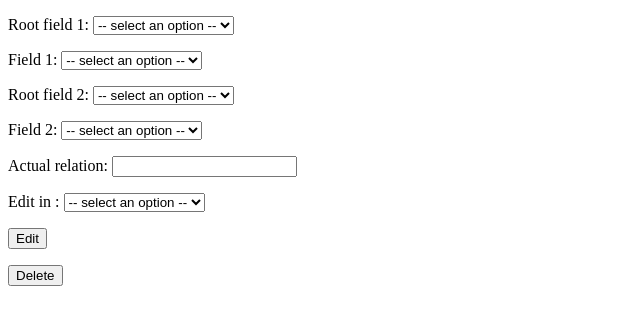
After one commit to Houdaaaa/CSClassify, a Flask app: template db_app/templates/edit_relation.html in a window 1280 px wide. The commit adds this page. Shown: the top 325 px of the page, without its empty margins (0-640 px from the left). Run offline with Flask 2, Linux system fonts and the light colour scheme; the template is opened without the code that fills it: values that come from a table or form of the project are taken from there, others are empty.

Commit message:
edit relationship functionnality

```diff
--- a/db_app/forms.py
+++ b/db_app/forms.py
@@ -49,6 +49,25 @@ class AddFieldForm(FlaskForm):
                                choices=[("", "-- select an option --")])  # enlever DataRequired
     submit = SubmitField('Submit')
 
+
+class EditRelForm(FlaskForm):
+    root_field1 = SelectField('Root field 1', choices=[("", "-- select an option --")], validators=[DataRequired()])
+    root_field2 = SelectField('Root field 2', choices=[("", "-- select an option --")], validators=[DataRequired()])
+    field1 = SelectField('Field 1', choices=[("", "-- select an option --")], validators=[DataRequired()])
+    field2 = SelectField('Field 2', choices=[("", "-- select an option --")], validators=[DataRequired()])
+    type_rel = SelectField('Edit in ',
+                           choices=[("", "-- select an option --"), ('include', 'include'), ('concerns', 'concerns')])
+    actual_rel = StringField('Actual relation', render_kw={'readonly': True})
+
+    edit = SubmitField('Edit')
+    delete = SubmitField('Delete')
+
+    def validate_actual_rel(self, actual_rel):
+        if actual_rel.data == '':
+            raise ValidationError('There is no relationship between the two fields. '
+                                  ' Please select two fields that are related to each other. ')
+
+
 class EditFieldForm(FlaskForm):
     #level = SelectField('Field level', choices=[(1,1), (2,2), (3,3)])
     root = SelectField('Root', choices=[("", "-- select an option --")], validators=[DataRequired()])
--- /dev/null
+++ b/db_app/static/edit_rel.js
@@ -0,0 +1,120 @@
+$(function($) {
+  $('#root_field1').change(function(event){
+    var root_id = $(this).val();
+    var root_name = $( "#root_field1 option:selected" ).text();
+
+    //Ajax Request
+    $.getJSON(
+        '/get_fields' + '/' + root_id,
+        function(data){
+
+            //Remove old options
+            $('#field1').find('option').remove();
+
+            //add root first
+             $('#field1').append(
+                    $('<option>', {
+                        value: root_id,
+                        text: root_name + ' (root)'
+                    })
+             );
+
+            //Add new items
+            $.each(data, function(key, val){
+                var option_item = '<option value="' + val['uuid'] + '">'+ val['name'] + '</option>'
+                //$('#fields').append(option_item);
+                //$('#fields').append(val['uuid'], val['name']);
+                $('#field1').append(
+                    $('<option>', {
+                        value: val['uuid'],
+                        text: val['name']
+                    })
+                );
+            });
+        }
+    );
+  });
+
+
+
+
+  $('#root_field2').change(function(event){
+    var root_id = $(this).val();
+    var root_name = $( "#root_field2 option:selected" ).text();
+
+    //Ajax Request
+    $.getJSON(
+        '/get_fields' + '/' + root_id,
+        function(data){
+
+            //Remove old options
+            $('#field2').find('option').remove();
+
+            //add root first
+             $('#field2').append(
+                    $('<option>', {
+                        value: root_id,
+                        text: root_name + ' (root)'
+                    })
+             );
+
+            //Add new items
+            $.each(data, function(key, val){
+                var option_item = '<option value="' + val['uuid'] + '">'+ val['name'] + '</option>'
+                $('#field2').append(
+                    $('<option>', {
+                        value: val['uuid'],
+                        text: val['name']
+                    })
+                );
+            });
+        }
+    );
+  });
+
+
+
+  $('#field1').change(function(event){
+    var field1_id = $(this).val();
+    var field2_id = $( "#field2 option:selected" ).val();
+    if (field2_id != ""){
+        //Ajax Request
+        $.getJSON(
+            '/get_rel' + '/' + field1_id + '/' + field2_id,
+            function(data){ //data = un string avec la bonne relation entre field1 et field2
+                console.log(data);
+                if(data.length === 0){
+                    console.log(data.length);
+                    $('#actual_rel').attr("value", '');
+                }
+                else{
+                    $('#actual_rel').attr("value", data[0]['type']);
+                }
+            }
+        );
+    }
+  });
+
+
+  $('#field2').change(function(event){
+    var field2_id = $(this).val();
+    var field1_id = $( "#field1 option:selected" ).val();
+    if (field1_id != ""){
+        //Ajax Request
+        $.getJSON(
+            '/get_rel' + '/' + field1_id + '/' + field2_id,
+            function(data){ //data = un string avec la bonne relation entre field1 et field2
+                if(data.length === 0){
+                    $('#actual_rel').attr("value", '');
+                }
+                else{
+                    $('#actual_rel').attr("value", data[0]['type']);
+                }
+            }
+        );
+    }
+  });
+
+
+
+});
--- a/db_app/templates/classification.html
+++ b/db_app/templates/classification.html
@@ -95,7 +95,7 @@
 
     {% if is_user_classification %}
         <a href="/edit_field/{{uuid_classification}}" class="btn btn-info" role="button">Edit/delete field</a>
-        <a href="" class="btn btn-info" role="button">Edit/delete relation</a>
+        <a href="/edit_relation/{{uuid_classification}}" class="btn btn-info" role="button">Edit/delete relation</a>
         <a href="/add_field/{{uuid_classification}}" class="btn btn-info" role="button">Add field</a>
         <a href="" class="btn btn-info" role="button">Add relation</a>
         <a href="" class="btn btn-info" role="button">Add subgraph</a>
--- /dev/null
+++ b/db_app/templates/edit_relation.html
@@ -0,0 +1,64 @@
+<!DOCTYPE html>
+<html lang="en">
+<head>
+    <meta charset="UTF-8">
+    <title>Title</title>
+</head>
+<body>
+    <form action="" method="post" >
+        {{ form.hidden_tag() }}
+
+        <p>
+            {{ form.root_field1.label }}:
+            {{ form.root_field1 }}<br>
+            {% for error in form.root_field1.errors %}
+            <span style="color: red;">[{{ error }}]</span>
+            {% endfor %}
+        </p>
+
+        <p>
+            {{ form.field1.label }}:
+            {{ form.field1 }}<br>
+            {% for error in form.field1.errors %}
+            <span style="color: red;">[{{ error }}]</span>
+            {% endfor %}
+        </p>
+
+        <p>
+            {{ form.root_field2.label }}:
+            {{ form.root_field2 }}<br>
+            {% for error in form.root_field2.errors %}
+            <span style="color: red;">[{{ error }}]</span>
+            {% endfor %}
+        </p>
+
+        <p>
+            {{ form.field2.label }}:
+            {{ form.field2 }}<br>
+            {% for error in form.field2.errors %}
+            <span style="color: red;">[{{ error }}]</span>
+            {% endfor %}
+        </p>
+        <p>
+            {{ form.actual_rel.label }}:
+            {{ form.actual_rel }}<br>
+            {% for error in form.actual_rel.errors %}
+            <span style="color: red;">[{{ error }}]</span>
+            {% endfor %}
+        </p>
+        <p>
+            {{ form.type_rel.label }}:
+            {{ form.type_rel }}<br>
+            {% for error in form.type_rel.errors %}
+            <span style="color: red;">[{{ error }}]</span>
+            {% endfor %}
+        </p>
+
+        <p>{{ form.edit() }}</p>
+        <p>{{ form.delete() }}</p>
+
+    </form>
+<script src="https://ajax.googleapis.com/ajax/libs/jquery/3.4.1/jquery.min.js"></script>
+<script type="text/javascript" src="{{ url_for('static', filename='edit_rel.js')}}"></script>
+</body>
+</html>
--- a/db_app/views.py
+++ b/db_app/views.py
@@ -3,11 +3,11 @@ from werkzeug.urls import url_parse
 from werkzeug.utils import redirect
 from models import *
 from flask import render_template, url_for, request, jsonify
-from forms import LoginForm, RegistrationForm, EditFieldForm, AddClassificationForm, AddFieldForm
+from forms import *
 from wtforms.validators import DataRequired
 
 # Database.database_creation()
-
+Database.find_rel("cac98850-60af-11ea-b055-defb489c9703", "cb7f1cb0-60af-11ea-b055-defb489c9703")
 #Spécial Editx + buzz words
 #Aller chercher le graph spécifique à Editx pour ça ?
 @app.route('/', defaults={'bw': 'Cloud computing'})  # to pre-select a buzz word
@@ -161,6 +161,44 @@ def add_field(classification_uuid):
     return render_template('add_field.html', form=form)
 
 
+@app.route('/edit_relation/<classification_uuid>', methods=['GET', 'POST'])
+@login_required
+def edit_relation(classification_uuid):
+    form = EditRelForm()
+
+    root_fields = Database.find_root_fields()
+    all_fields = Database.find_all_fieldsss()
+    form.root_field1.choices += [(root_field['uuid'], root_field['name']) for root_field in root_fields]
+    form.field1.choices += [(field['uuid'], field['name']) for field in all_fields]
+    form.root_field2.choices += [(root_field['uuid'], root_field['name']) for root_field in root_fields]
+    form.field2.choices += [(field['uuid'], field['name']) for field in all_fields]
+
+    if form.delete.data:
+        if form.validate_on_submit(): #validation in form.py est suffisante?
+            uuid_field1 = form.field1.data
+            uuid_field2 = form.field2.data
+            rel = form.actual_rel.data
+            req = Database.delete_relation_request(uuid_field1, uuid_field2, rel)
+            mongo.db.Classification.update_one({'_id': ObjectId(classification_uuid)},
+                                               {"$push": {'logs': {'timestamp': datetime.utcnow(), 'request': req}}},
+                                               upsert=False)
+            return redirect(url_for('my_classifications', user=current_user.get_username()))
+    if form.edit.data:
+        form.type_rel.validators = [DataRequired()]
+        if form.validate_on_submit():
+            uuid_field1 = form.field1.data
+            uuid_field2 = form.field2.data
+            new_rel = form.type_rel.data
+
+            req = Database.edit_rel_request(uuid_field1, uuid_field2, form.actual_rel.data, new_rel)
+            mongo.db.Classification.update_one({'_id': ObjectId(classification_uuid)},
+                                               {"$push": {'logs': {'timestamp': datetime.utcnow(), 'request': req}}},
+                                               upsert=False)
+            # upsert parameter will insert instead of updating if the post is not found in the database.
+            return redirect(url_for('my_classifications', user=current_user.get_username()))  # bonne page?
+
+    return render_template('edit_relation.html', form=form)
+
 @app.route('/edit_field/<classification_uuid>', methods=['GET', 'POST'])
 @login_required
 def edit_field(classification_uuid):
@@ -173,13 +211,14 @@ def edit_field(classification_uuid):
     form.fields.choices += [(field['uuid'], field['name']) for field in all_fields]
 
     if form.delete.data:
-        uuid_field = form.fields.data
-        req = Database.delete_field_request(uuid_field)
-        timestamp = datetime.utcnow()
-        mongo.db.Classification.update_one({'_id': ObjectId(classification_uuid)},
-                                           {"$push": {'logs': {'timestamp': timestamp, 'request': req}}},
-                                           upsert=False)
-        return redirect(url_for('all_classifications'))  # redirect to la même page? pour autre modification
+        if form.validate_on_submit():
+            uuid_field = form.fields.data
+            req = Database.delete_field_request(uuid_field)
+            timestamp = datetime.utcnow()
+            mongo.db.Classification.update_one({'_id': ObjectId(classification_uuid)},
+                                               {"$push": {'logs': {'timestamp': timestamp, 'request': req}}},
+                                               upsert=False)
+            return redirect(url_for('all_classifications'))  # redirect to la même page? pour autre modification
 
     if form.edit.data:
         form.new_field.validators = [DataRequired()]
@@ -200,11 +239,20 @@ def edit_field(classification_uuid):
 @app.route('/get_fields/<id_root>')
 def get_fields(id_root):
     fields = Database.find_fields(id_root)
-    print(fields)
     if not fields:  # si le dico est vide
         return jsonify([])
     else:
         return jsonify(fields)
+
+
+@app.route('/get_rel/<id_field1>/<id_field2>')
+def get_rel(id_field1, id_field2):
+    rel = Database.find_rel(id_field1, id_field2)
+    print(rel)
+    if not rel:  # si le dico est vide
+        return jsonify([])
+    else:
+        return jsonify(rel) #rel est juste un mot, transforme en liste or not?
 
 
 @app.route('/add/classification/')
```
Also changed, not shown: db_app/models.py (+39 -1 lines).
